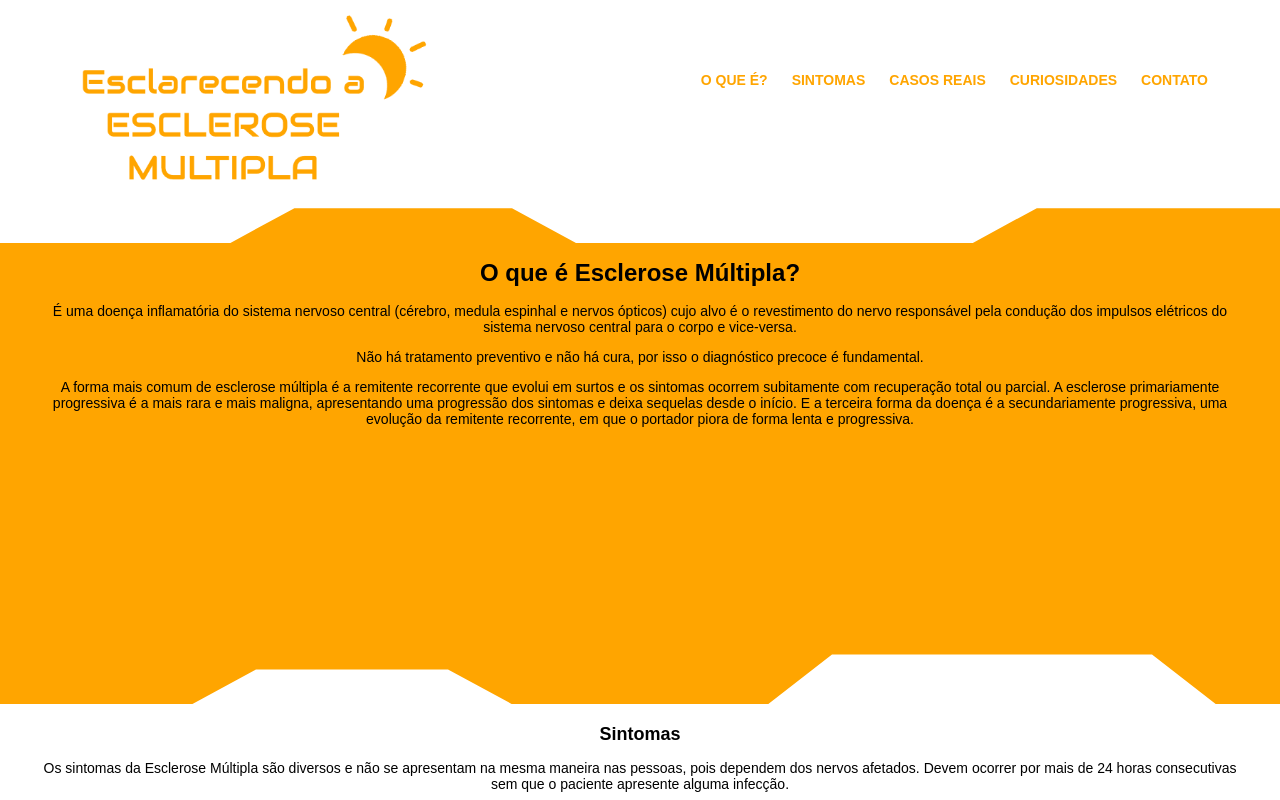
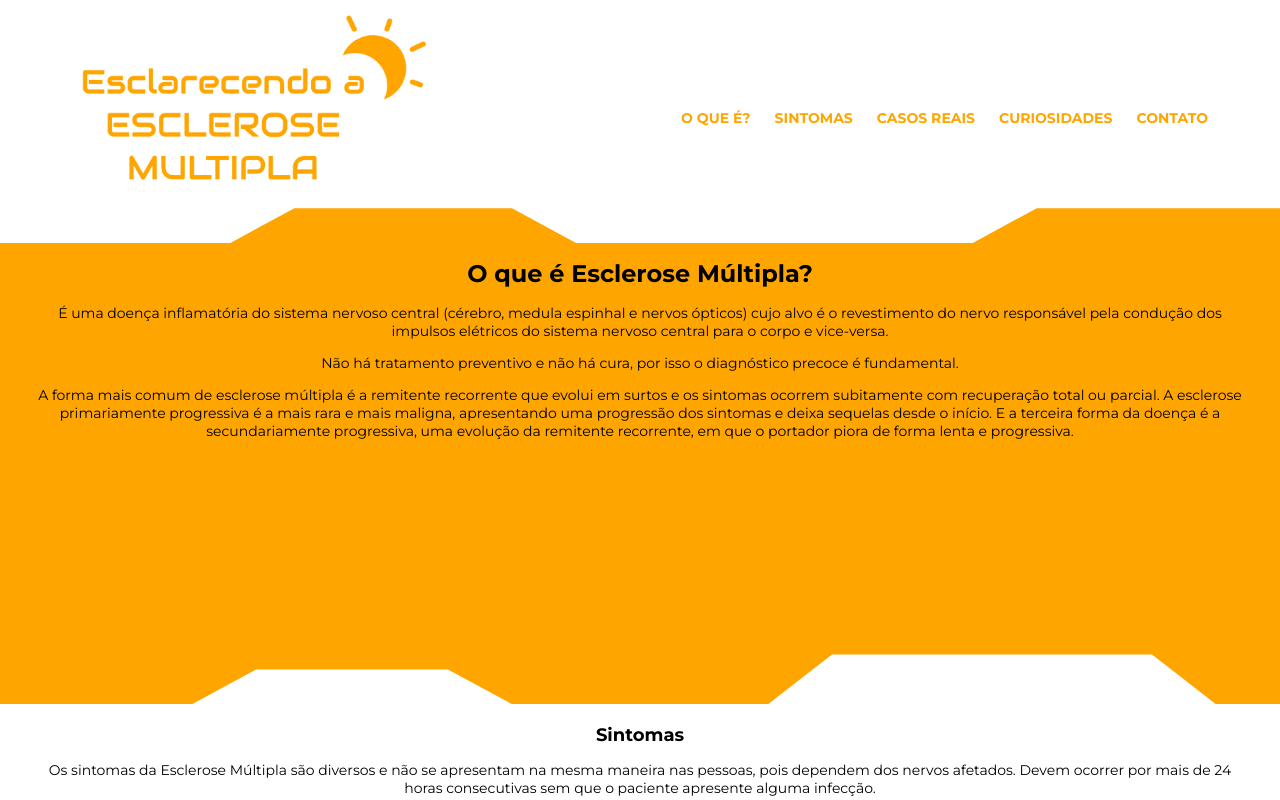
Before and after one commit to fesanto/projeto_final, a React (Create React App) app in the folder my-app/: page / in a window 1280 px wide. Shown: the top 800 px of the page. Built offline with nearby package versions, Linux system fonts and the light colour scheme.

Commit message:
Finalizando navbar

```diff
--- a/my-app/public/index.html
+++ b/my-app/public/index.html
@@ -3,6 +3,7 @@
   <head>
     <meta charset="utf-8">
     <link rel="shortcut icon" href="%PUBLIC_URL%/favicon.png">
+    <link href="https://fonts.googleapis.com/css?family=Montserrat:400,700,900" rel="stylesheet">
     <meta name="viewport" content="width=device-width, initial-scale=1, shrink-to-fit=no">
     <meta name="theme-color" content="#000000">
     <!--
--- a/my-app/src/components/navbar/navbar.css
+++ b/my-app/src/components/navbar/navbar.css
@@ -1,9 +1,5 @@
+/* iniciando em 320px */
 .navbar{
-    display: flex;
-    justify-content: space-between;
-    background-color: #fff;
-    width: 100%;
-    height: auto;
     margin: 8px 0;
 }
 
@@ -12,8 +8,13 @@
 }
 
 @media (min-width: 768px){
+    .navbar{
+        display: flex;
+        justify-content: space-between;
+        align-items: center;
+    }
     .navbar__logo{
-        width: 40%;
+        width: 35%;
     }
 }
 
--- a/my-app/src/components/navbar/navbar.js
+++ b/my-app/src/components/navbar/navbar.js
@@ -14,7 +14,7 @@ const Navbar = (props) => {
                 alt='logo esclarecendo a esclerose múltipla tem um sol e a frase nome do site em laranja'
             />
 
-            <Menu {...props} />
+            <Menu/>
         </nav>
         </Container>
     );
```
